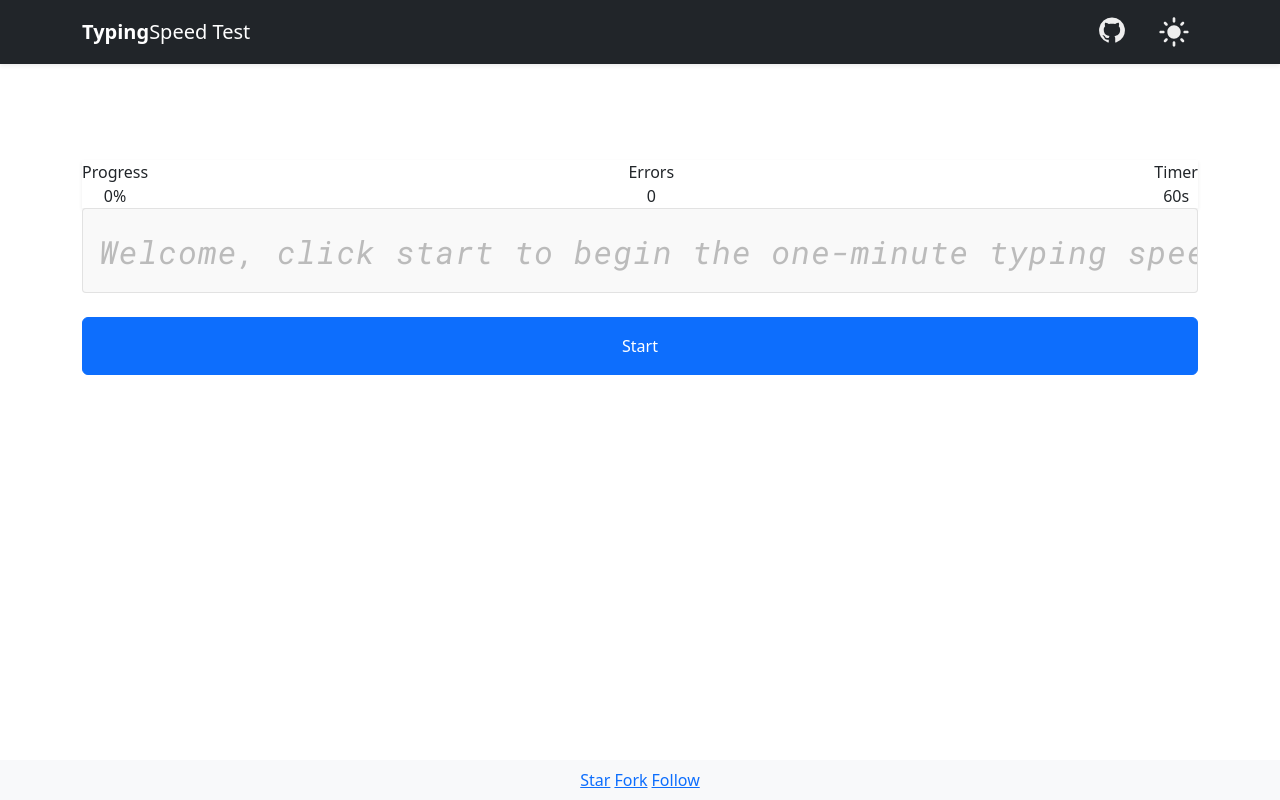
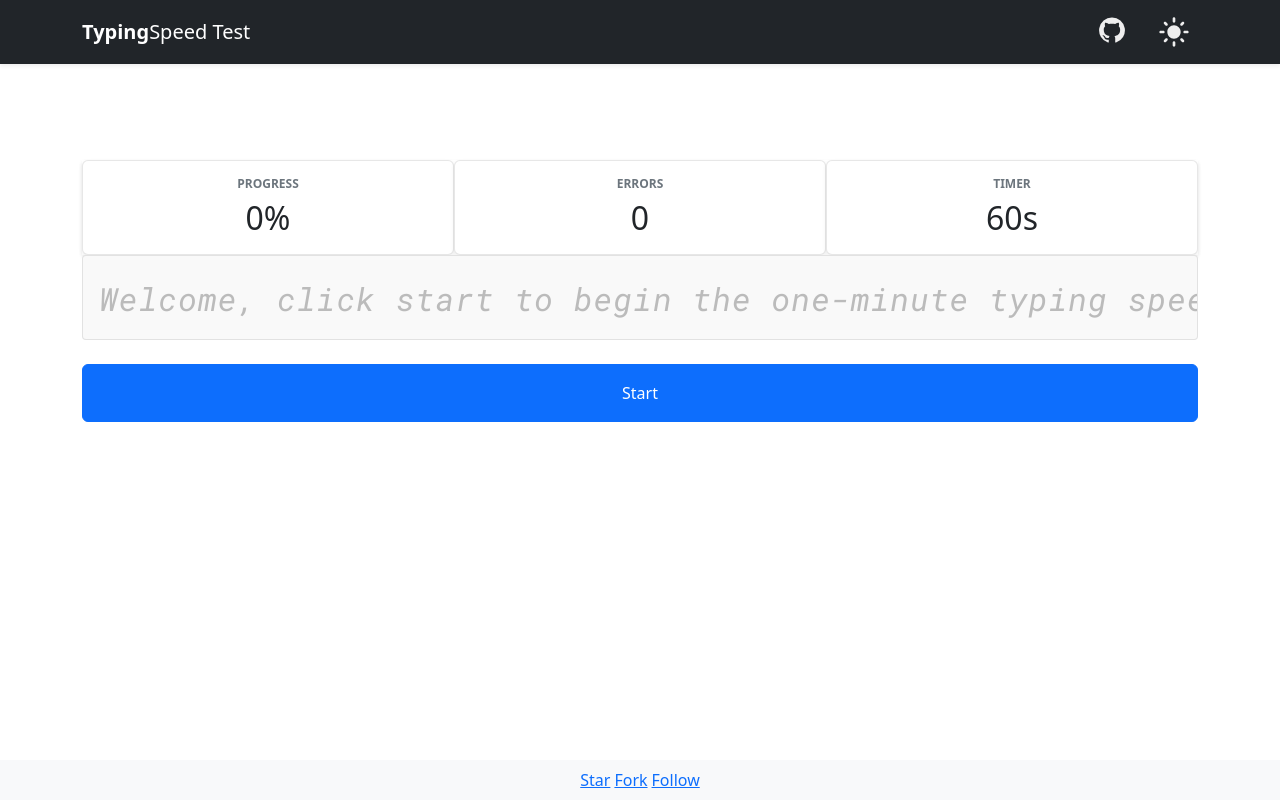
Before and after one commit to awran5/react-one-minute-speed-typing-test-ts, a React (Create React App) app: page / in a window 1280 px wide. Built offline with nearby package versions, Linux system fonts and the light colour scheme.

Commit message:
refactor: modify style

```diff
--- a/src/Components/State.tsx
+++ b/src/Components/State.tsx
@@ -1,21 +1,27 @@
-import React, { memo } from 'react'
+import React, { memo } from "react";
 
 interface Props {
-  title: string
-  value: number | string
-  symbol?: string
+  title: string;
+  value: number | string;
+  symbol?: string;
 }
 
 function Stats({ title, value, symbol }: Props) {
   return (
-    <div className='box'>
-      <div className='state-title'>{title}</div>
-      <div className='state-value'>
-        <span className='state-value'>{value}</span>
-        {symbol && <span>{symbol}</span>}
+    <div className='col-md col-sm-6'>
+      <div className='card text-center shadow-sm'>
+        <div className='card-body'>
+          <h5 className='text-uppercase text-muted fw-bold mb-2'>{title}</h5>
+          <h2 className='mb-0'>
+            <span className='state-value'>
+              {value}
+              {symbol && symbol}
+            </span>
+          </h2>
+        </div>
       </div>
     </div>
-  )
+  );
 }
 
-export default memo(Stats)
+export default memo(Stats);
```
